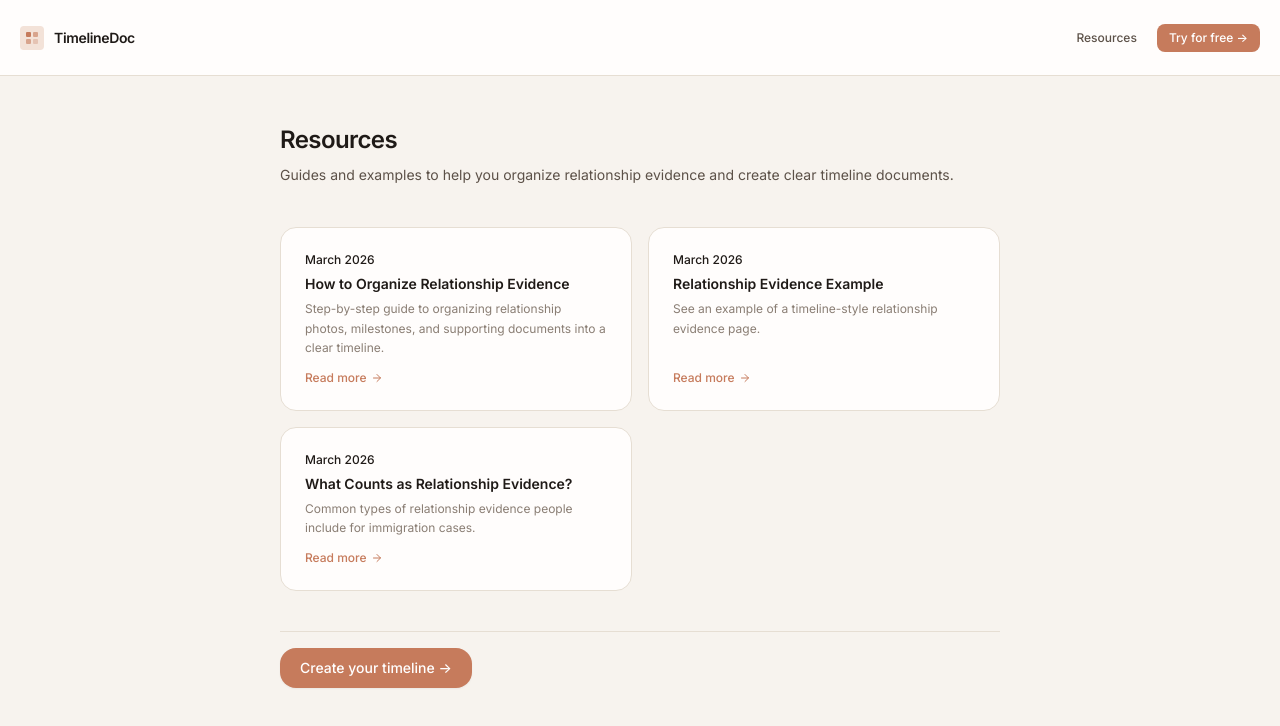
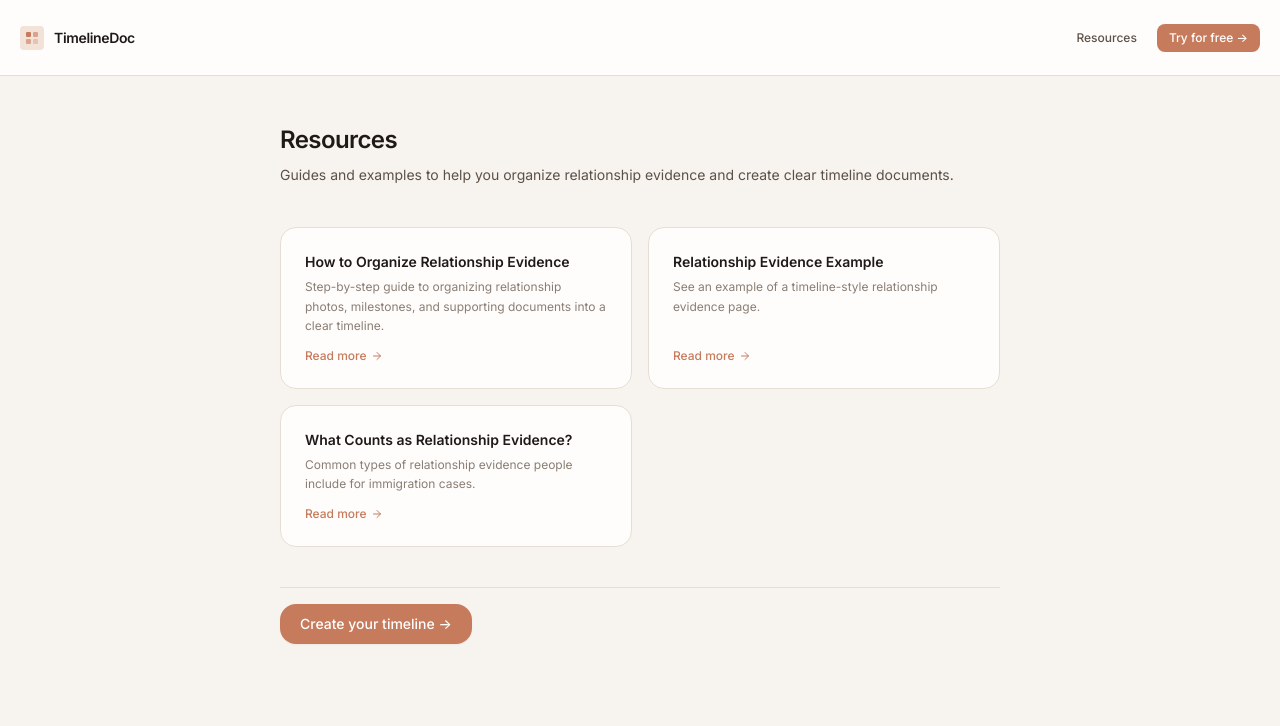
Before and after one commit to auraco-gif/TimelineDoc, a Next.js app: page /resources in a window 1280 px wide. Shown: the top 726 px of the page. Built offline with nearby package versions, Linux system fonts and the light colour scheme.

Commit message:
style: remove date labels from Resources cards and article pages
Made-with: Cursor

```diff
--- a/app/resources/[slug]/page.tsx
+++ b/app/resources/[slug]/page.tsx
@@ -103,7 +103,6 @@ export default async function ResourceArticlePage({
 
           {/* Article header */}
           <div className="space-y-3">
-            <p className="text-xs font-medium text-warm-400">{resource.date}</p>
             <h1 className="text-2xl font-semibold text-warm-900 tracking-tight leading-snug">
               {resource.title}
             </h1>
--- a/app/resources/page.tsx
+++ b/app/resources/page.tsx
@@ -37,9 +37,6 @@ export default function ResourcesPage() {
                 className="group flex flex-col gap-3 p-6 bg-[#FFFDFC] border border-warm-200 rounded-2xl hover:border-warm-300 hover:shadow-[0_2px_12px_rgba(0,0,0,0.06)] transition-all"
               >
                 <div className="flex-1 space-y-1.5">
-                  <p className="text-xs text-warm-400 font-medium">
-                    {resource.date}
-                  </p>
                   <h2 className="text-sm font-semibold text-warm-900 leading-snug group-hover:text-terracotta-500 transition-colors">
                     {resource.title}
                   </h2>
--- a/lib/resources.ts
+++ b/lib/resources.ts
@@ -3,7 +3,6 @@ export interface Resource {
   title: string;
   description: string;
   metaDescription: string;
-  date: string;
 }
 
 export type ContentBlock =
@@ -25,7 +24,6 @@ export const RESOURCES: Resource[] = [
       "Step-by-step guide to organizing relationship photos, milestones, and supporting documents into a clear timeline.",
     metaDescription:
       "Learn how to organize relationship photos, milestones, and documents into a clear, chronological timeline for immigration applications.",
-    date: "March 2026",
   },
   {
     slug: "relationship-evidence-example",
@@ -34,7 +32,6 @@ export const RESOURCES: Resource[] = [
       "See an example of a timeline-style relationship evidence page.",
     metaDescription:
       "A sample relationship evidence timeline page showing how photos and events can be organized clearly for immigration applications such as I-130.",
-    date: "March 2026",
   },
   {
     slug: "what-counts-as-relationship-evidence",
@@ -43,7 +40,6 @@ export const RESOURCES: Resource[] = [
       "Common types of relationship evidence people include for immigration cases.",
     metaDescription:
       "An overview of common relationship evidence types — photos, documents, travel records, and more — used in immigration applications.",
-    date: "March 2026",
   },
 ];
 
```
